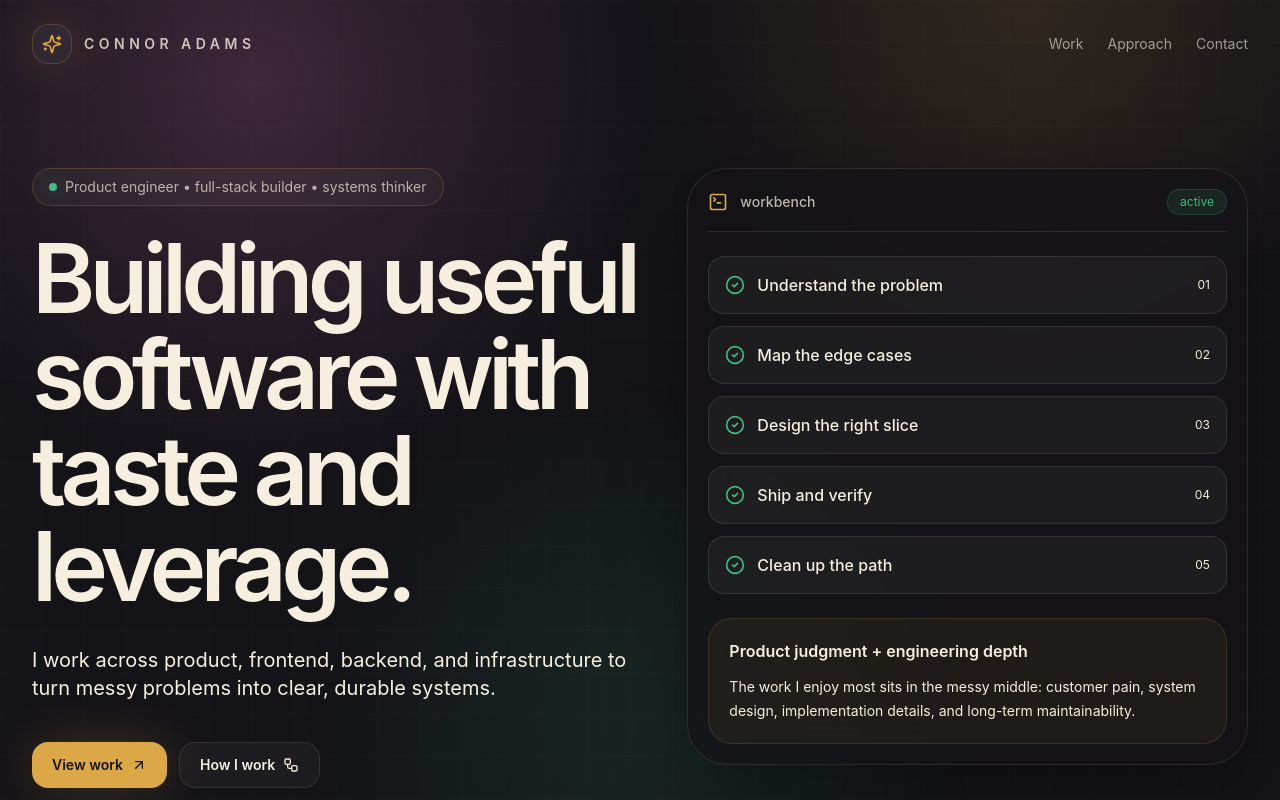
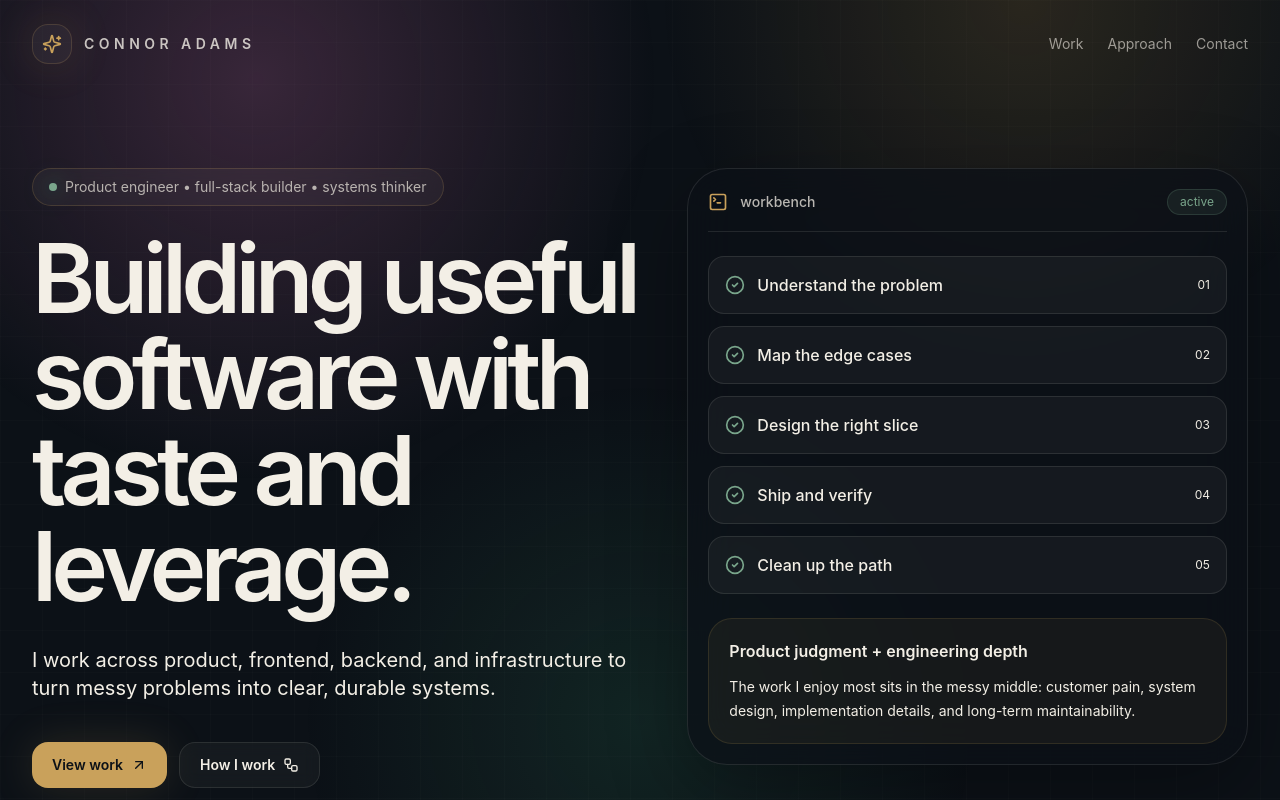
Before and after one commit to Connor-Adams/Personal-Website, a React (Vite) app: page / in a window 1280 px wide. Shown: the top 800 px of the page. Built offline with nearby package versions, Linux system fonts and the light colour scheme.

Commit message:
Refine site color palette

```diff
--- a/tailwind.config.js
+++ b/tailwind.config.js
@@ -3,16 +3,16 @@ export default {
   theme: {
     extend: {
       colors: {
-        ink: '#141318',
-        bone: '#f6eede',
-        amber: '#dca847',
-        plum: '#5f2e58',
-        jade: '#45b981',
-        rust: '#c4663d'
+        ink: '#0c1117',
+        bone: '#f3efe6',
+        amber: '#c9a15b',
+        plum: '#2b1f2d',
+        jade: '#7aa68c',
+        rust: '#a76552'
       },
       boxShadow: {
-        glow: '0 0 48px rgba(220,168,71,0.22)',
-        card: '0 24px 80px rgba(0,0,0,0.32)'
+        glow: '0 0 44px rgba(201,161,91,0.16)',
+        card: '0 24px 80px rgba(0,0,0,0.30)'
       }
     }
   },
```
